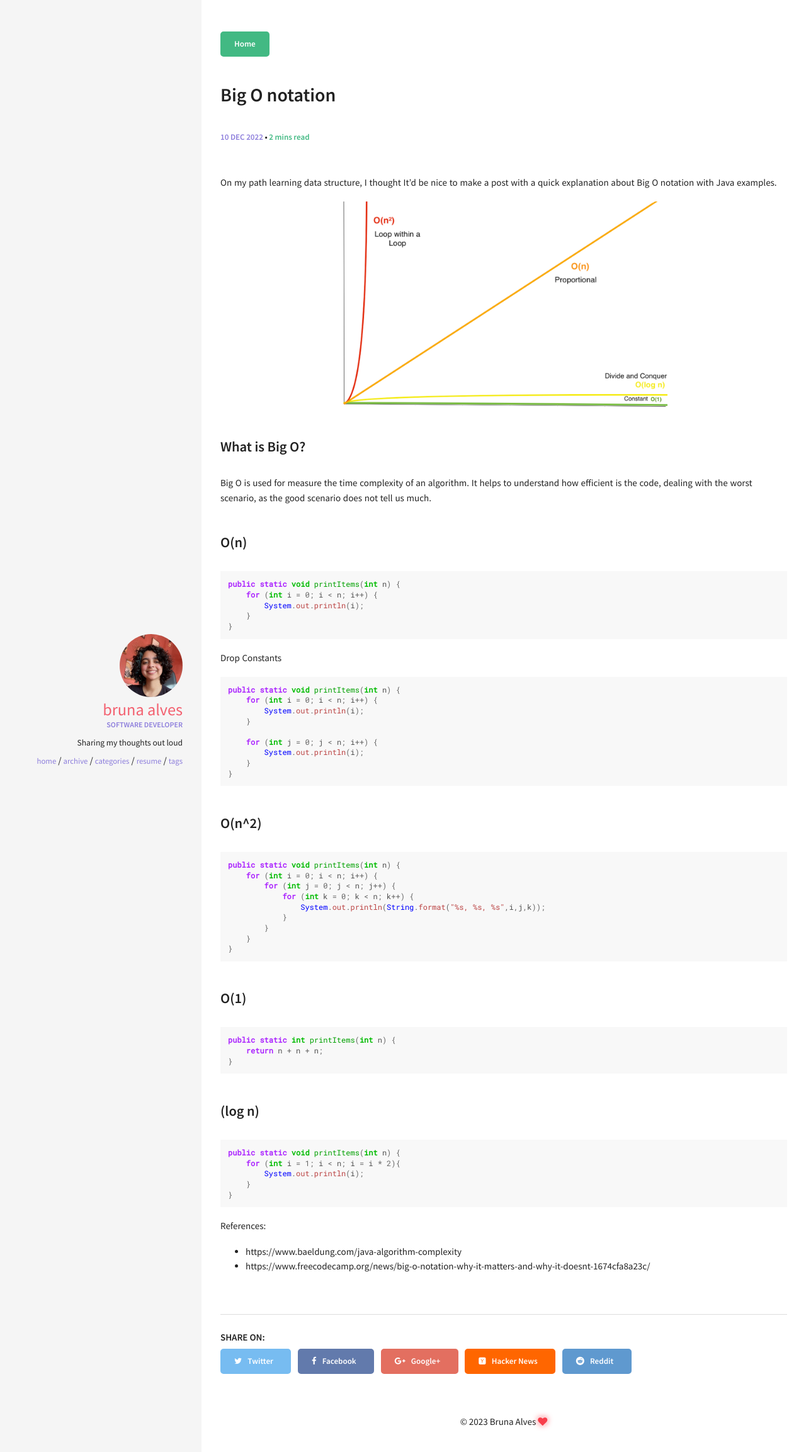
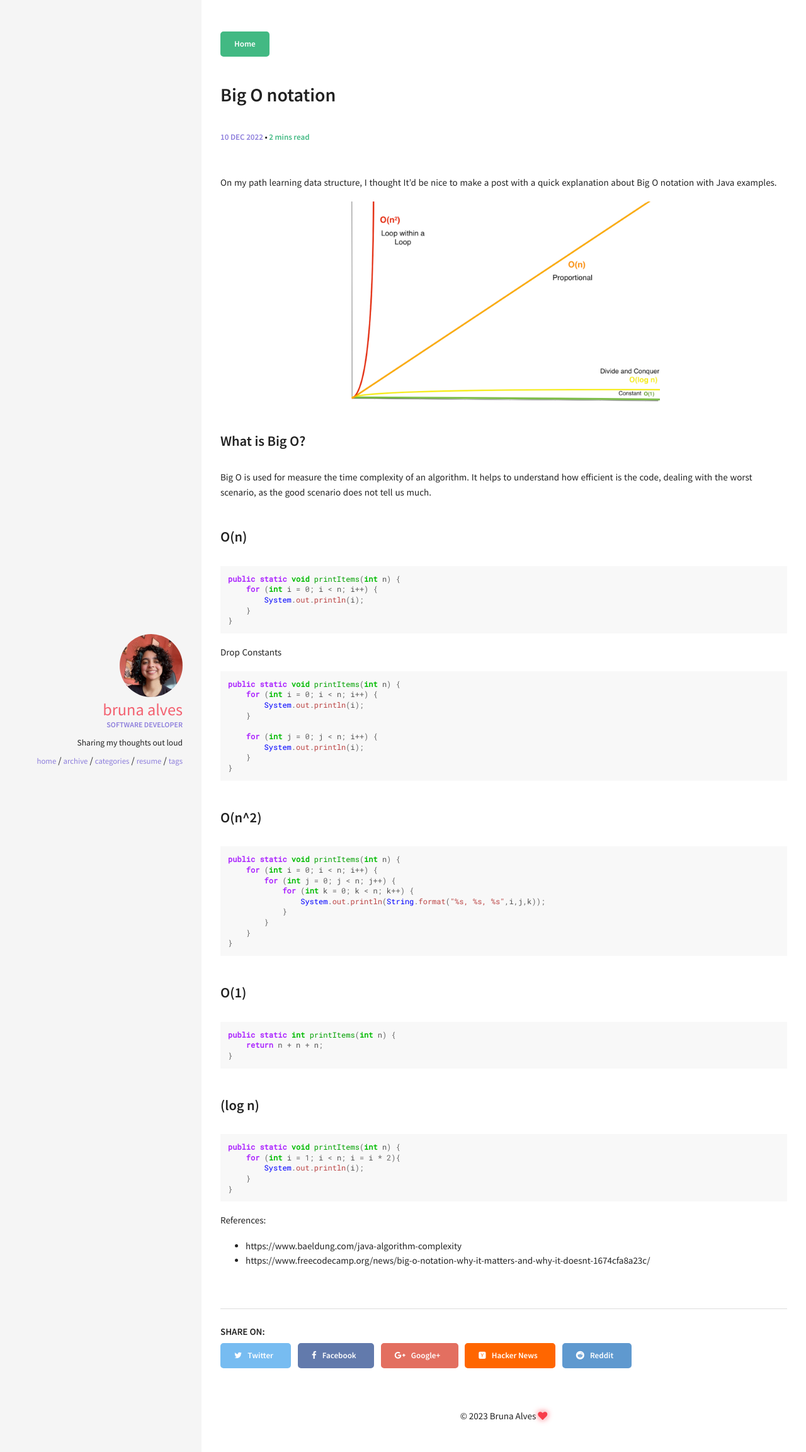
Before and after one commit to BrunaAlves/brunaalves.github.io, a Jekyll site: the page built from _posts/2022-12-10-big-o-notation.md, in a window 1280 px wide. Shown: the top 2306 px of the page at 63% size. Built offline with Jekyll 4.4.1, drawn with Linux system fonts in a browser that asks for light colours.

Commit message:
fix merge conflict

```diff
--- a/_posts/2022-12-10-big-o-notation.md
+++ b/_posts/2022-12-10-big-o-notation.md
@@ -7,7 +7,8 @@ comments: true
 ---
 On my path learning data structure, I thought It'd be nice to make a post with a quick explanation about Big O notation with Java examples.
 
-![Big O]({{ site.url }}/img/big-o-graph.png){:height="330px" width="520px"}
+
+<img alt="Light" src="{{ site.url }}/img/big-o-graph.png" width="55%">
 
 
 <!--more-->
```
Also changed, not shown: _posts/2023-01-05-what-is-data-structure.md (+1 -1 lines), 5 other files.
